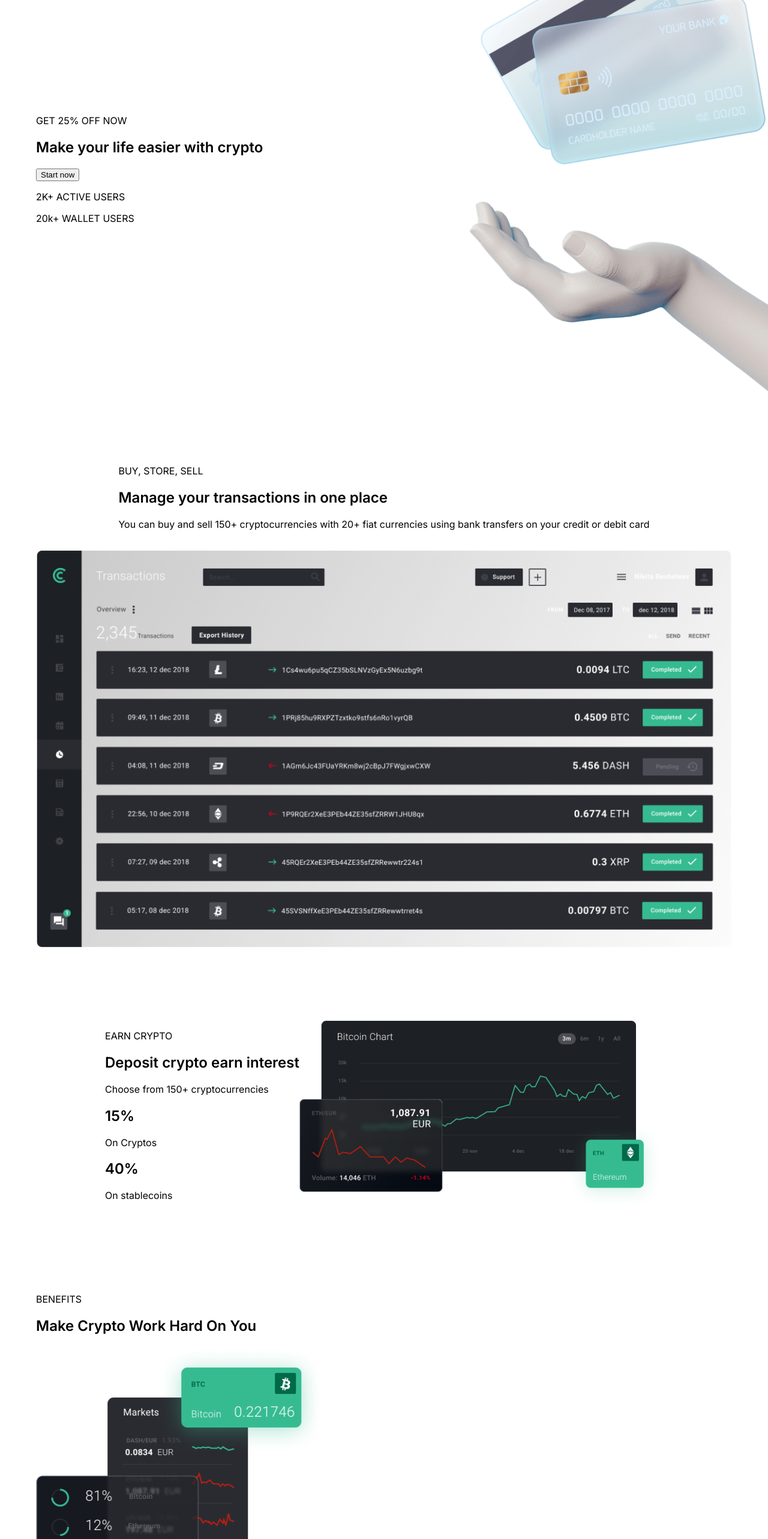
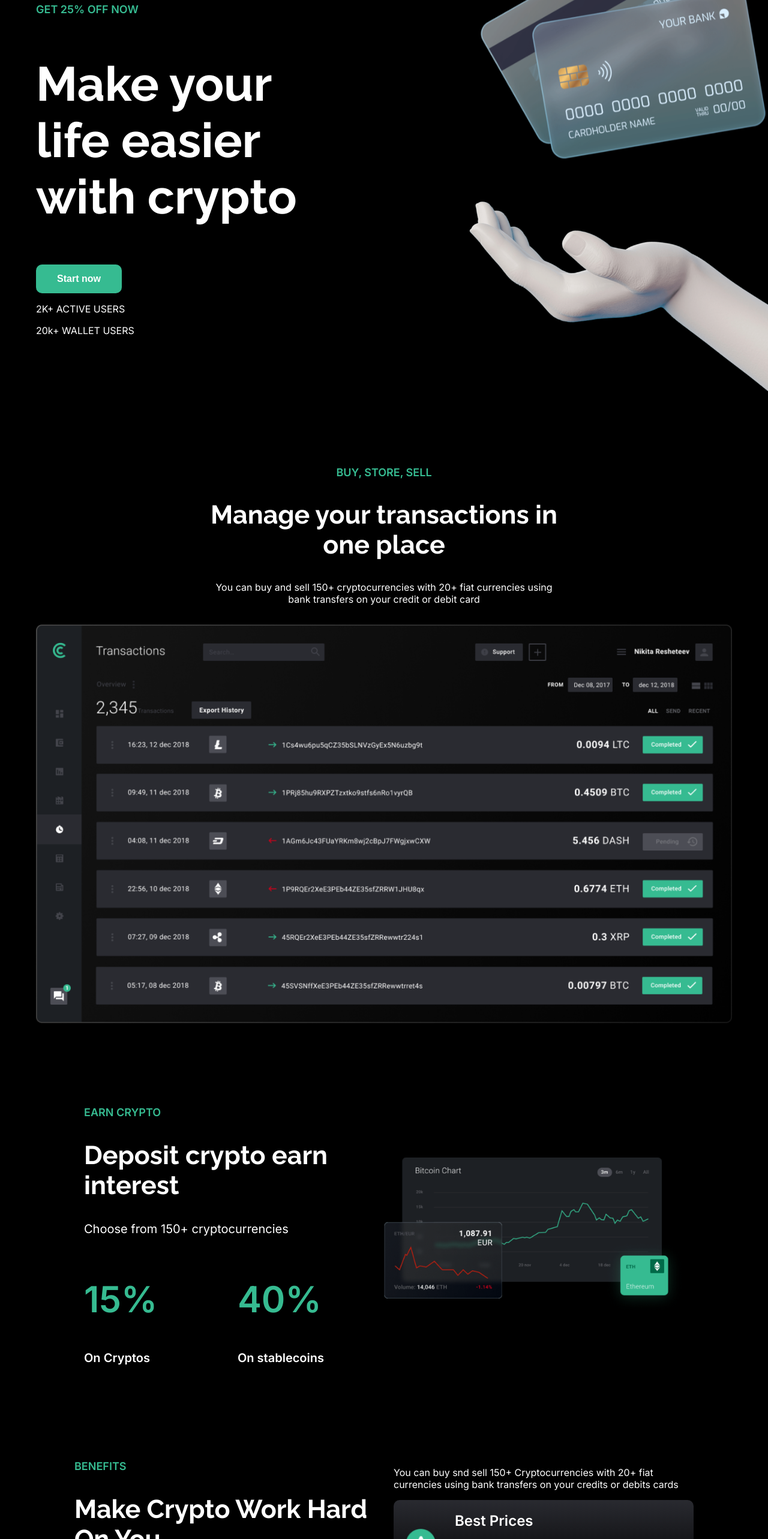
Before and after one commit to UBnkantah/fyto-app, a React (Create React App) app: page / in a window 1280 px wide. Shown: the part 234-2800 px from the top of the page at 60% size. Built offline with nearby package versions, Linux system fonts and the light colour scheme.

Commit message:
prt-hm-pg

```diff
--- a/src/App.css
+++ b/src/App.css
@@ -1,4 +1,4 @@
-@import url('https://fonts.googleapis.com/css2?family=Inter:wght@400;600&display=swap');
+@import url('https://fonts.googleapis.com/css2?family=Inter:wght@400;600&family=Raleway:wght@700&display=swap');
 :root{
   --primary-color: white;
   --text-color: black;
@@ -7,7 +7,7 @@
 
 body{
   background-color: var(--primary-color);
-  transition: all 3s;
+  /* transition: all 3s; */
   font-family: 'Inter', sans-serif;
 }
 
@@ -28,6 +28,59 @@ h1{
 .container{
   padding: 60px;
 }
+.main-header-color{
+  color: var(--main-color);
+  font-size: 18px;
+  font-weight: 800;
+}
+.shapes{
+  width: 30px;
+  height: 30px;
+  background-color: var(--primary-color);
+  clip-path: polygon(50% 0%, 100% 50%, 50% 100%, 0% 50%);
+}
+.nftAnimate{
+  animation: nftAnime 5s infinite;
+}
+
+.home-pg-button{
+  background-color: var(--main-color);
+  color: white;
+  padding: 15px 35px;
+  border: none;
+  border-radius: 10px;
+  font-size: 16px;
+  font-weight: 700;
+  cursor: pointer;
+}
+.hero-sns-header{
+  font-size: 80px;
+  font-family: 'Raleway', sans-serif;
+}
+
+.sub-sns-header{
+  font-size: 43px;
+  font-family: 'Raleway', sans-serif;
+  font-weight: 600;
+}
+
+@keyframes nftAnime {
+  0%{
+    transform: translateY(-20px);
+  }
+  25%{
+    transform: translateY(-10px);
+  }
+  50%{
+    transform: translateY(0px);
+  }
+  75%{
+    transform: translateY(-10px);
+  }
+  100%{
+    transform: translateY(-20px);
+  }
+}
 @media screen and (max-width: 767px){
   .container{
     padding: 30px;
--- a/src/components/Data/Data.jsx
+++ b/src/components/Data/Data.jsx
@@ -294,3 +294,21 @@ export const txtUser = [
         img: require("../images/nick-green.png")
     }
 ]
+
+export const HmeBenDa = [
+    {
+        id: 1,
+        img: require("../images/star.png.png"),
+        name: "Best Prices"
+    },
+    {
+        id: 2,
+        img: require("../images/lock.png.png"),
+        name: "Secured & insured"
+    },
+    {
+        id: 3,
+        img: require("../images/transfer.png.png"),
+        name: "No trading fees"
+    }
+]
--- /dev/null
+++ b/src/components/HomeBen/HomeBen.css
@@ -0,0 +1,37 @@
+.homeBen-container{
+    display: flex;
+    justify-content: center;
+    align-items: center;
+    flex-wrap: wrap;
+    background-color: var(--text-color);
+    color: var(--primary-color);
+    gap: 2em;
+}
+
+.homeben-details{
+    max-width: 500px;
+}
+.homeben-details img{
+    width: 100%;
+}
+
+.flex-homeben-det{
+    background-image: linear-gradient(rgb(41, 42, 48), black);
+    border-radius: 10px;
+    padding: 0px 20px;
+    display: flex;
+    justify-content: center;
+    align-items: center;
+    gap: 2em;
+}
+.flex-homeben-det img{
+    width: 50px;
+    height: 50px;
+}
+.flex-homeben-det-cont{
+    display: flex;
+    justify-content: center;
+    align-items: center;
+    flex-direction: column;
+    gap: 3em;
+}
--- a/src/components/HomeBen/HomeBen.jsx
+++ b/src/components/HomeBen/HomeBen.jsx
@@ -1,23 +1,31 @@
+import { HmeBenDa } from "../Data/Data"
 import HomeBenImg from "../images/ervress.png.png"
+import StarImg from "../images/star.png.png"
+import "./HomeBen.css"
 
 const HomeBen = () => {
   return (
-    <div className='container'>
-        <div className="homeben-img-sec">
-            <p>BENEFITS</p>
-            <h2>Make Crypto Work Hard On You</h2>
+    <div className='container homeBen-container'>
+        <div className="homeben-details">
+            <p className="main-header-color">BENEFITS</p>
+            <h2 className="sub-sns-header">Make Crypto Work Hard On You</h2>
             <img src={HomeBenImg} alt="" />
         </div>
         <div className="homeben-details">
             <p>You can buy snd sell 150+ Cryptocurrencies with 20+ fiat currencies using bank transfers on your credits or debits cards</p>
             <div className="flex-homeben-det-cont">
-                <div className="flex-homeben-det">
-                    <img src="" alt="" />
-                    <div className="flex-hmben-lt">
-                        <h2>Best prices</h2>
-                        <p>Lorem ipsum dolor sit amet consectetur, adipisicing elit. Facere voluptates magnam labore ut, possimus numquam.</p>
-                    </div>
-                </div>
+                {HmeBenDa.map((item) => {
+                    return (
+                        <div className="flex-homeben-det" key={item.id}>
+                            <img src={item.img} alt="" />
+                            <div className="flex-hmben-lt">
+                                <h2>{item.name}</h2>
+                                <p>Lorem ipsum dolor sit amet consectetur, adipisicing elit. Facere voluptates magnam labore ut, possimus numquam.</p>
+                            </div>
+                        </div>
+                    )
+                })}
+
             </div>
         </div>
     </div>
--- a/src/components/HomeEarnCy/HomeEarnCy.css
+++ b/src/components/HomeEarnCy/HomeEarnCy.css
@@ -3,4 +3,30 @@
     justify-content: center;
     align-items: center;
     flex-wrap: wrap;
+    background-color: var(--text-color);
+    color: var(--primary-color);
 }
+.homearny-details{
+    max-width: 500px;
+}
+.homearny-btm-cont{
+    display: flex;
+    justify-content: space-between;
+    padding-right: 100px;
+}
+.homearny-details img{
+    width: 100%;
+}
+.homearny-unit{
+    color: var(--main-color);
+    font-size: 60px;
+    font-weight: 800;
+}
+.homearny-div > p{
+    font-size: 20px;
+    font-weight: 600;
+}
+.homearny-details .cyt{
+    font-size: 20px;
+    font-weight: 400;
+}
--- a/src/components/HomeEarnCy/HomeEarnCy.jsx
+++ b/src/components/HomeEarnCy/HomeEarnCy.jsx
@@ -5,16 +5,16 @@ const HomeEarnCy = () => {
   return (
     <div className='container homearny-container'>
         <div className="homearny-details">
-          <p>EARN CRYPTO</p>
-          <h2>Deposit crypto earn interest</h2>
-          <p>Choose from 150+ cryptocurrencies</p>
+          <p className="main-header-color">EARN CRYPTO</p>
+          <h2 className="sub-sns-header">Deposit crypto earn interest</h2>
+          <p className="cyt">Choose from 150+ cryptocurrencies</p>
           <div className="homearny-btm-cont">
             <div className="homearny-div">
-              <h2>15%</h2>
+              <h2 className="homearny-unit">15%</h2>
               <p>On Cryptos</p>
             </div>
             <div className="homearny-div">
-              <h2>40%</h2>
+              <h2 className="homearny-unit">40%</h2>
               <p>On stablecoins</p>
             </div>
           </div>
--- a/src/components/HomeHero/HomeHero.css
+++ b/src/components/HomeHero/HomeHero.css
@@ -4,6 +4,8 @@
     align-items: center;
     flex-wrap: wrap;
     padding-top: 100px;
+    background-color: var(--text-color);
+    color: var(--primary-color);
 }
 .homehero-details{
     max-width: 500px;
--- a/src/components/HomeHero/HomeHero.jsx
+++ b/src/components/HomeHero/HomeHero.jsx
@@ -6,9 +6,9 @@ const HomeHero = () => {
   return (
     <div className="herohome-container">
         <div className="homehero-details container">
-            <p>GET 25% OFF NOW</p>
-            <h2>Make your life easier with crypto</h2>
-            <button>Start now</button>
+            <p className="main-header-color">GET 25% OFF NOW</p>
+            <h2 className="hero-sns-header">Make your life easier with crypto</h2>
+            <button className="home-pg-button">Start now</button>
             <div className="hme-btm-sect">
                 <div className="hme-2k-lt">
                     <p>2K+ ACTIVE USERS</p>
@@ -19,12 +19,8 @@ const HomeHero = () => {
             </div>
         </div>
         <div className="homehero-details">
-            {/* <div className="homehero-card"> */}
-                <img src={HeroCard} alt="" />
-            {/* </div> */}
-            {/* <div className="homehero-hand"> */}
+                <img src={HeroCard} alt="" className="nftAnimate" />
                 <img src={HeroHand} alt="" />
-            {/* </div> */}
         </div>
 
     </div>
--- a/src/components/HomeTrad/HomeTrad.css
+++ b/src/components/HomeTrad/HomeTrad.css
@@ -4,8 +4,14 @@
     align-items: center;
     gap: 1em;
     flex-direction: column;
+    text-align: center;
+    background-color: var(--text-color);
+    color: var(--primary-color);
 }
 
 .hometrad-components img{
     width: 100%;
 }
+.hometrad-top{
+    max-width: 600px;
+}
--- a/src/components/HomeTrad/HomeTrad.jsx
+++ b/src/components/HomeTrad/HomeTrad.jsx
@@ -5,8 +5,8 @@ const HomeTrad = () => {
   return (
     <div className="container hometrad-components">
         <div className="hometrad-top">
-            <p>BUY, STORE, SELL</p>
-            <h2>Manage your transactions in one place</h2>
+            <p className="main-header-color">BUY, STORE, SELL</p>
+            <h2 className="sub-sns-header">Manage your transactions in one place</h2>
             <p>You can buy and sell 150+ cryptocurrencies with 20+ fiat currencies using bank transfers on your credit or debit card</p>
         </div>
         <img src={TradImg} alt="" />
```
